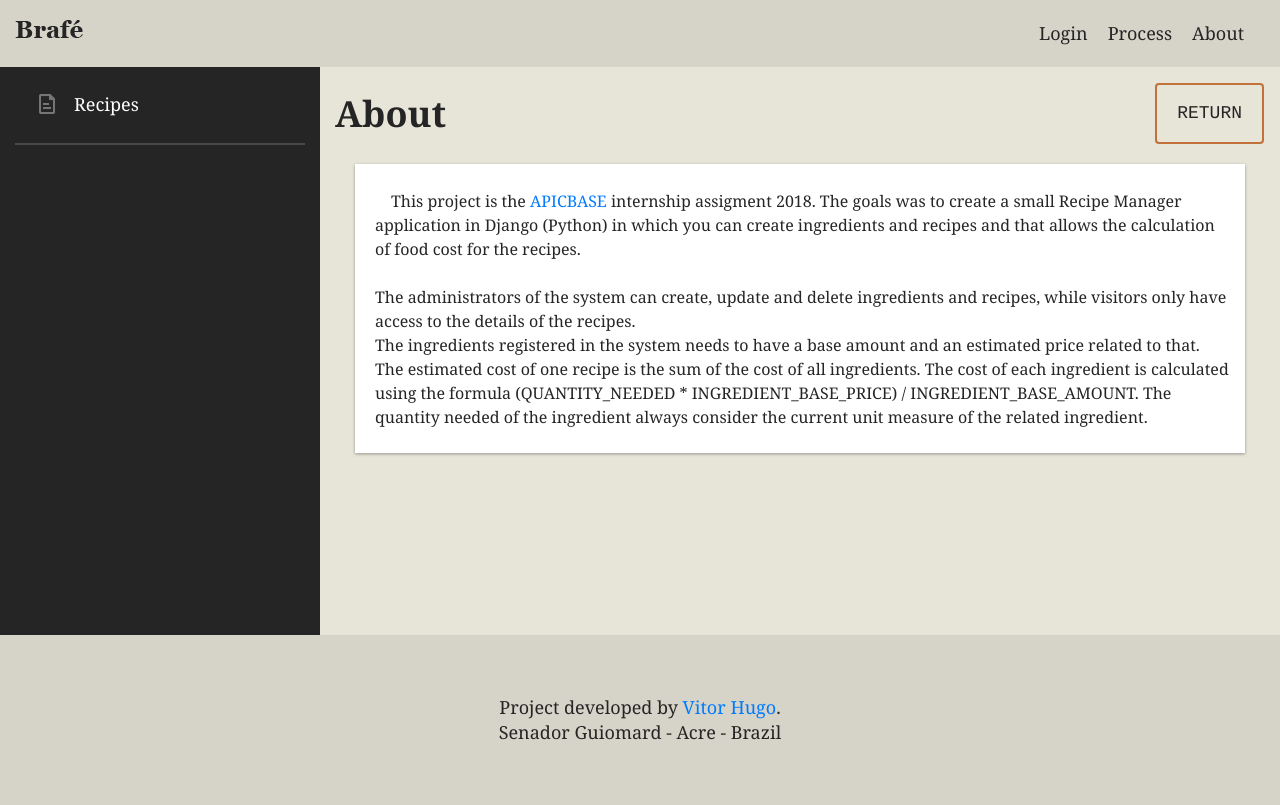
After one commit to vdhug/apicbase, a Django app: page /about in a window 1280 px wide. The commit adds this page. Run offline with Django 3.2, Linux system fonts and the light colour scheme; some libraries are stand-ins or nearby versions.

Commit message:
Adding about page

```diff
--- a/home/static/home/css/style.css
+++ b/home/static/home/css/style.css
@@ -48,23 +48,9 @@ a:hover {
 	flex-wrap: wrap;
 }
 
-.header-menu ul li a::after {
-	content: '';
-	display: block;
-  height: 2px;
-	margin-top: 3px;
-	width: 50px;
-  background-color: #252525;
-	transform: scaleX(0);
-  transition: .25s linear;
+.header-menu ul li a:hover {
+	color: #c17139;
 }
-
-.header-menu ul li a:hover::after {
-	visibility: visible;
-	transform: scaleX(1);
-}
-
-
 
 @media (max-width: 739px) {
 	.header-menu ul {
--- /dev/null
+++ b/home/templates/home/about.html
@@ -0,0 +1,25 @@
+{% extends "home/layout.html" %}
+{% load static %}
+{% block title %}
+  About
+{% endblock %}
+
+{% block content %}
+    <header class="row align-items-center mt-3">
+        <h1 class="col">About</h1>
+        <a class="button-header mr-3 ml-3" href="{% url 'index' %}">Return</a>
+    </header>
+
+    <div class="create-item pr-3">
+      <p class="mb-4">
+        &emsp;This project is the <a href="https://get.apicbase.com" target="_blank">APICBASE</a> internship assigment 2018. The goals was to create a small Recipe Manager application in Django (Python) in which you can create ingredients and recipes and that allows the calculation of food cost for the recipes.
+      </p>
+      <p class="mb-1">
+        The administrators of the system can create, update and delete ingredients and recipes, while visitors only have access to the details of the recipes.<br>
+        The ingredients registered in the system needs to have a base amount and an estimated price related to that.<br>
+        The estimated cost of one recipe is the sum of the cost of all ingredients. The cost of each ingredient is calculated using the formula (QUANTITY_NEEDED * INGREDIENT_BASE_PRICE) / INGREDIENT_BASE_AMOUNT. The quantity needed of the ingredient always consider the current unit measure of the related ingredient.
+      </p>
+    </div>
+
+
+{% endblock %}
--- a/home/templates/home/layout.html
+++ b/home/templates/home/layout.html
@@ -41,7 +41,8 @@
 								<li><a href="{% url 'logout' %}">Logout</a></li>
 							{% endif %}
 
-					<li><a href="{% url 'process' %}">Process of this project</a></li>
+					<li><a href="{% url 'process' %}">Process</a></li>
+					<li><a href="{% url 'about' %}">About</a></li>
 				</ul>
 			</nav>
 		</div>
--- a/home/urls.py
+++ b/home/urls.py
@@ -6,4 +6,5 @@ urlpatterns = [
     path("", views.auth_login, name="login"),
     path("logout", views.auth_logout, name="logout"),
     path("process", views.process, name="process"),
+    path("about", views.about, name="about"),
 ]
--- a/home/views.py
+++ b/home/views.py
@@ -8,9 +8,18 @@ from django.contrib.auth.models import User
 
 """ View to show a little joke about the creative process of this project """
 def process(request):
-	context = {"auth": "auth"}
+	context = {}
+	if not request.user.is_authenticated:
+		context['auth'] = "auth"
 	return render(request, "home/process.html", context)
 
+
+""" View to show about route of this project """
+def about(request):
+	context = {}
+	if not request.user.is_authenticated:
+		context['auth'] = "auth"
+	return render(request, "home/about.html", context)
 
 """ Render login page in GET request | authenticate user in POST request"""
 def auth_login(request):
--- a/recipes/models.py
+++ b/recipes/models.py
@@ -95,7 +95,7 @@ class Recipe(models.Model):
     def get_cost(self):
         cost = 0
         for ingredientOfRecipe in self.ingredients.all():
-            cost += (ingredientOfRecipe.quantity * ingredientOfRecipe.ingredient.base_price)
+            cost += ((ingredientOfRecipe.quantity * ingredientOfRecipe.ingredient.base_price) / ingredientOfRecipe.ingredient.base_amount)
         return "{0:.2f}".format(cost)
 
     """ Define a property to return the cost of the recipe """
```
Also changed, not shown: ingredients/templates/ingredients/index.html (+4 -4 lines), home/conversion.py (added).
